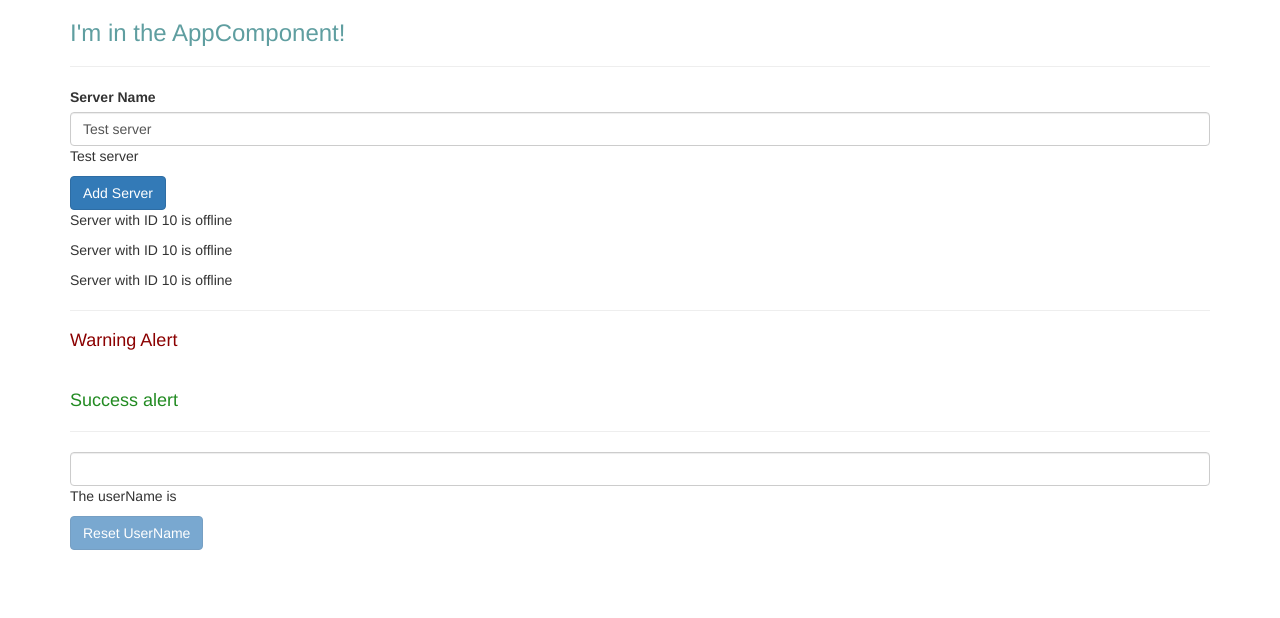
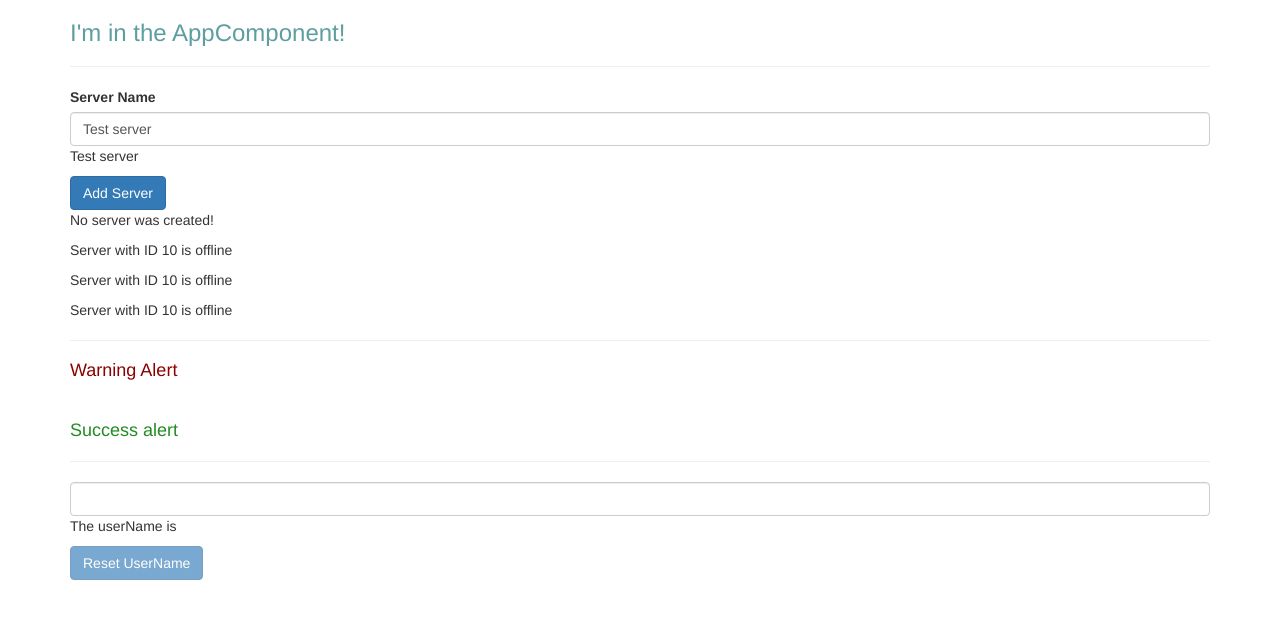
Before and after one commit to thibaultduez/Angular4FirstApp, an Angular app: page / in a window 1280 px wide. Shown: the top 618 px of the page. Built offline with nearby package versions, Linux system fonts and the light colour scheme.

Commit message:
SESS-34: Directives - Enhancing ngIf with an Else Condition

```diff
--- a/src/app/servers/servers.component.html
+++ b/src/app/servers/servers.component.html
@@ -12,7 +12,12 @@
   (click)="onCreateServer()">Add Server</button>
 <!--<p [innerText]="allowNewServer"></p>-->
 <!--<p>{{ serverCreationStatus }}</p>-->
-<p *ngIf="serverCreated">Server was created, server name is {{ serverName }}</p>
+<p *ngIf="serverCreated; else noServer">Server was created, server name is {{ serverName }}</p>
+<ng-template #noServer>
+  <p>
+    No server was created!
+  </p>
+</ng-template>
 <app-server></app-server>
 <app-server></app-server>
 <app-server></app-server>
```
